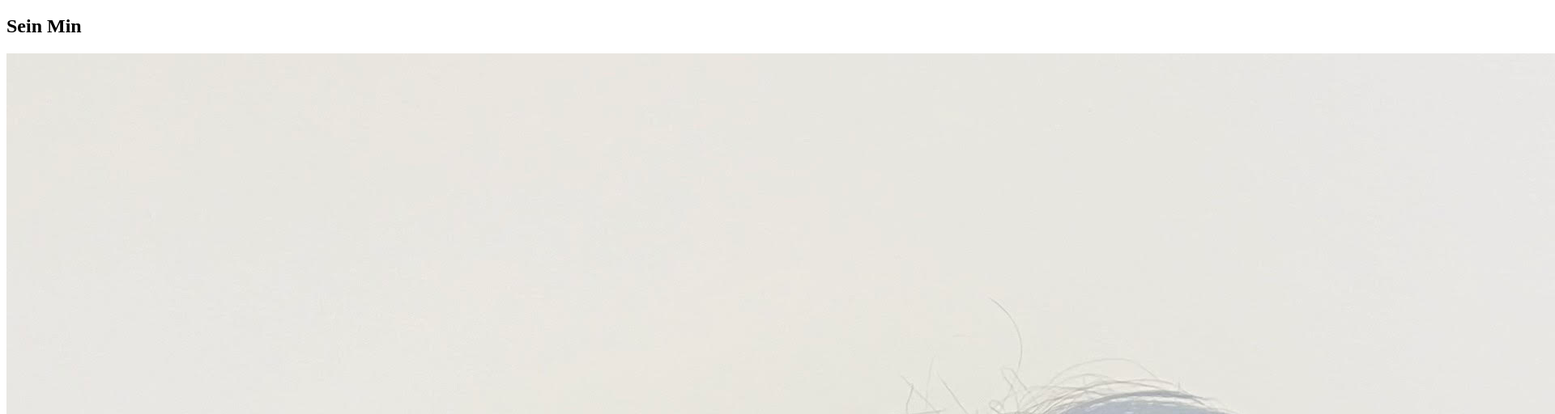
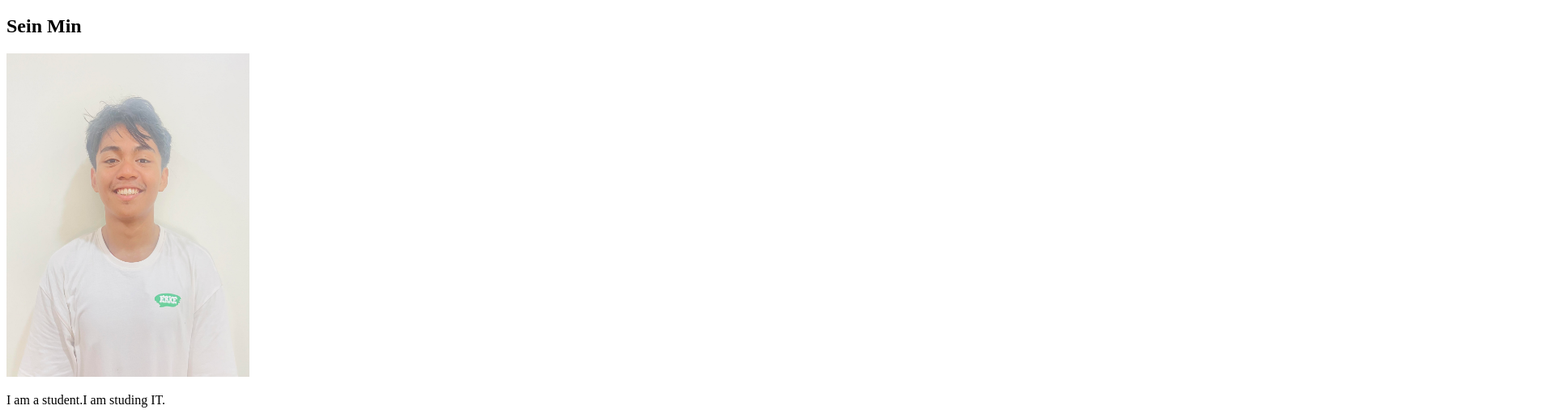
Before and after one commit to SEIN-MIN/Module-1-01-HTML, a plain HTML site: page index.html in a window 1280 px wide. Shown: the part 61-573 px from the top of the page at 81% size, 1920 px wide, since content can reach past the window. Drawn offline with Linux system fonts and the light colour scheme.

Commit message:
cutting the photo

```diff
--- a/index.html
+++ b/index.html
@@ -13,7 +13,7 @@
     <!-- Info -->
     <section>
         <h2>Sein Min</h2>
-        <img src="./assets/image/unnamed.jpg" alt="">
+        <img src="./assets/image/unnamed.jpg" alt=""  style="width: 300px; height: 400px ;">
         <p>I am a student.I am studing IT.</p>
     </section>
     <!-- contact -->
```
